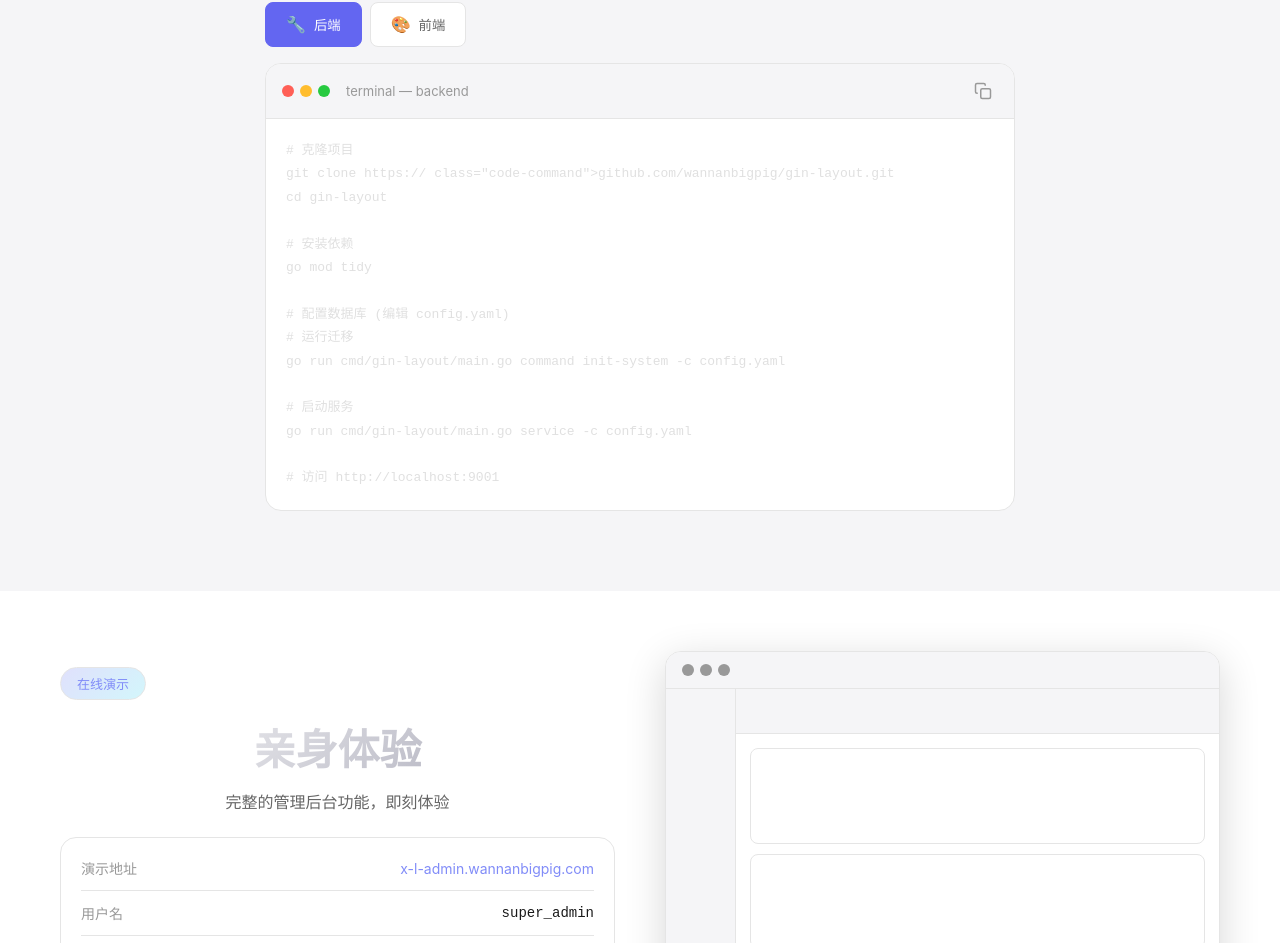
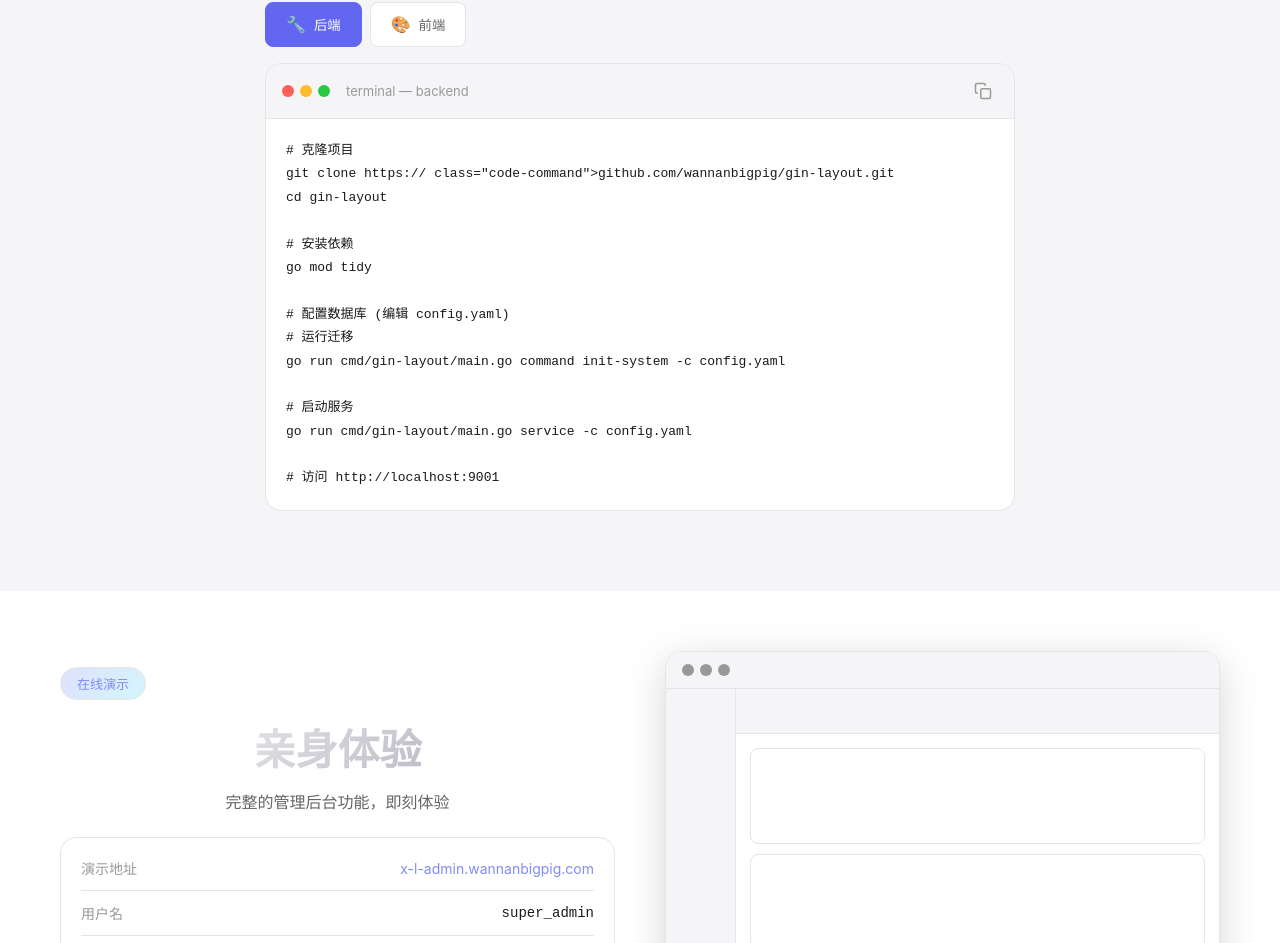
Before and after one commit to wannanbigpig/go-layout-website, a Vue app: page / in a window 1280 px wide. Shown: the part 2803-3746 px from the top of the page. Built offline with nearby package versions, Linux system fonts and the light colour scheme.

Commit message:
Fix code block text color for light theme

```diff
--- a/src/App.vue
+++ b/src/App.vue
@@ -1398,13 +1398,13 @@ onUnmounted(() => {
   font-family: 'Fira Code', 'JetBrains Mono', monospace;
   font-size: 13px;
   line-height: 1.8;
-  color: #e0e0e0;
+  color: var(--color-text);
   white-space: pre;
 }
 
-.code-comment { color: #6b7280; }
-.code-command { color: #60a5fa; }
-.code-url { color: #34d399; text-decoration: underline; }
+.code-comment { color: var(--color-text-muted); }
+.code-command { color: var(--color-primary); }
+.code-url { color: var(--color-success); text-decoration: underline; }
 
 /* ========== 演示区域 ========== */
 .demo {
```
